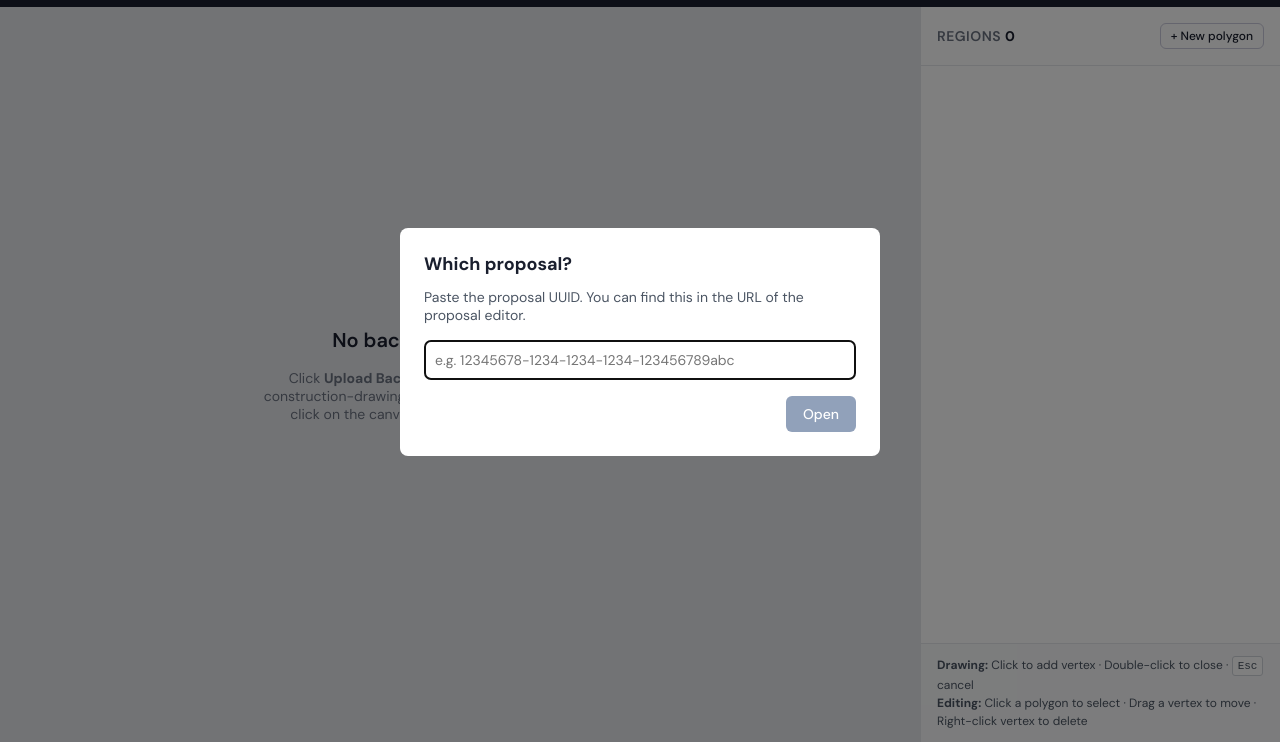
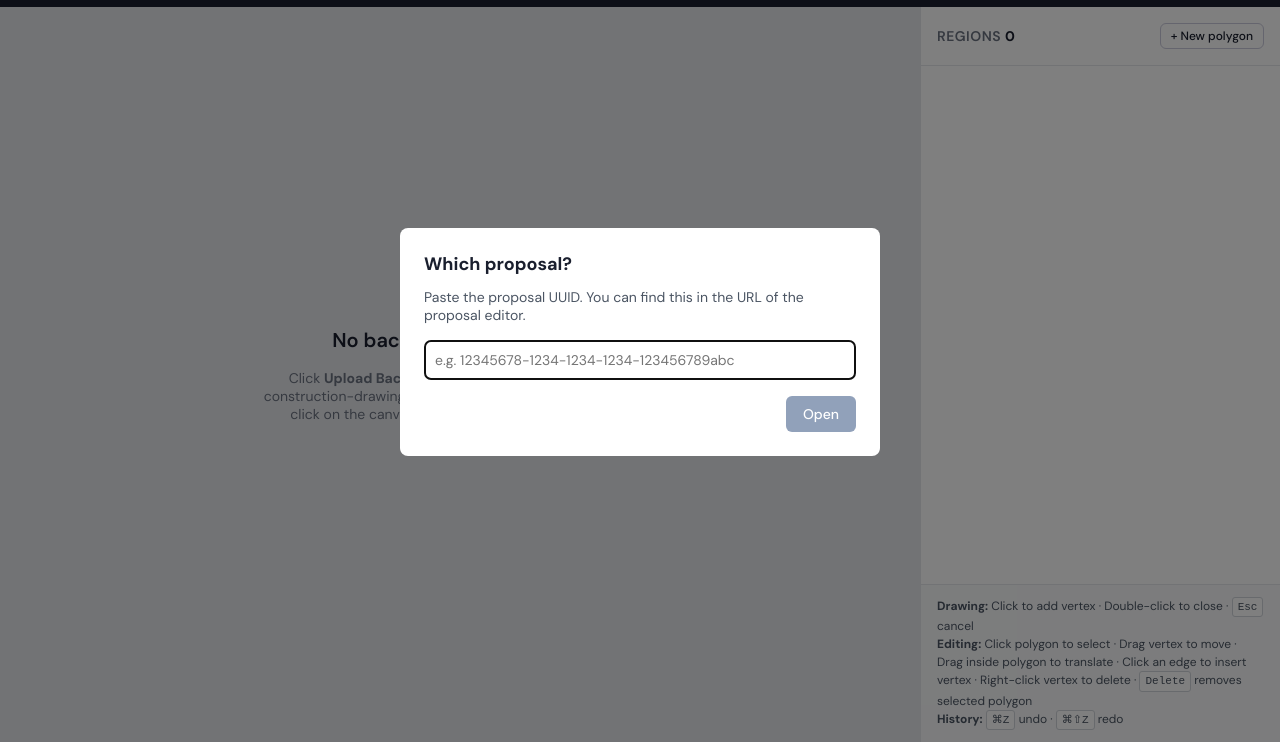
Before and after one commit to tmcmullen99/bayside-proposals, a website: page bpb 3/public/admin/site-map.html in a window 1280 px wide. Shown: the part 58-800 px from the top of the page. Drawn offline with Linux system fonts and the light colour scheme.

Commit message:
Update site-map.html

```diff
--- a/bpb 3/public/admin/site-map.html
+++ b/bpb 3/public/admin/site-map.html
@@ -312,7 +312,8 @@
       </div>
       <div class="sm-help">
         <strong>Drawing:</strong> Click to add vertex · Double-click to close · <kbd>Esc</kbd> cancel<br>
-        <strong>Editing:</strong> Click a polygon to select · Drag a vertex to move · Right-click vertex to delete
+        <strong>Editing:</strong> Click polygon to select · Drag vertex to move · Drag inside polygon to translate · Click an edge to insert vertex · Right-click vertex to delete · <kbd>Delete</kbd> removes selected polygon<br>
+        <strong>History:</strong> <kbd>⌘Z</kbd> undo · <kbd>⌘⇧Z</kbd> redo
       </div>
     </aside>
   </div>
```
